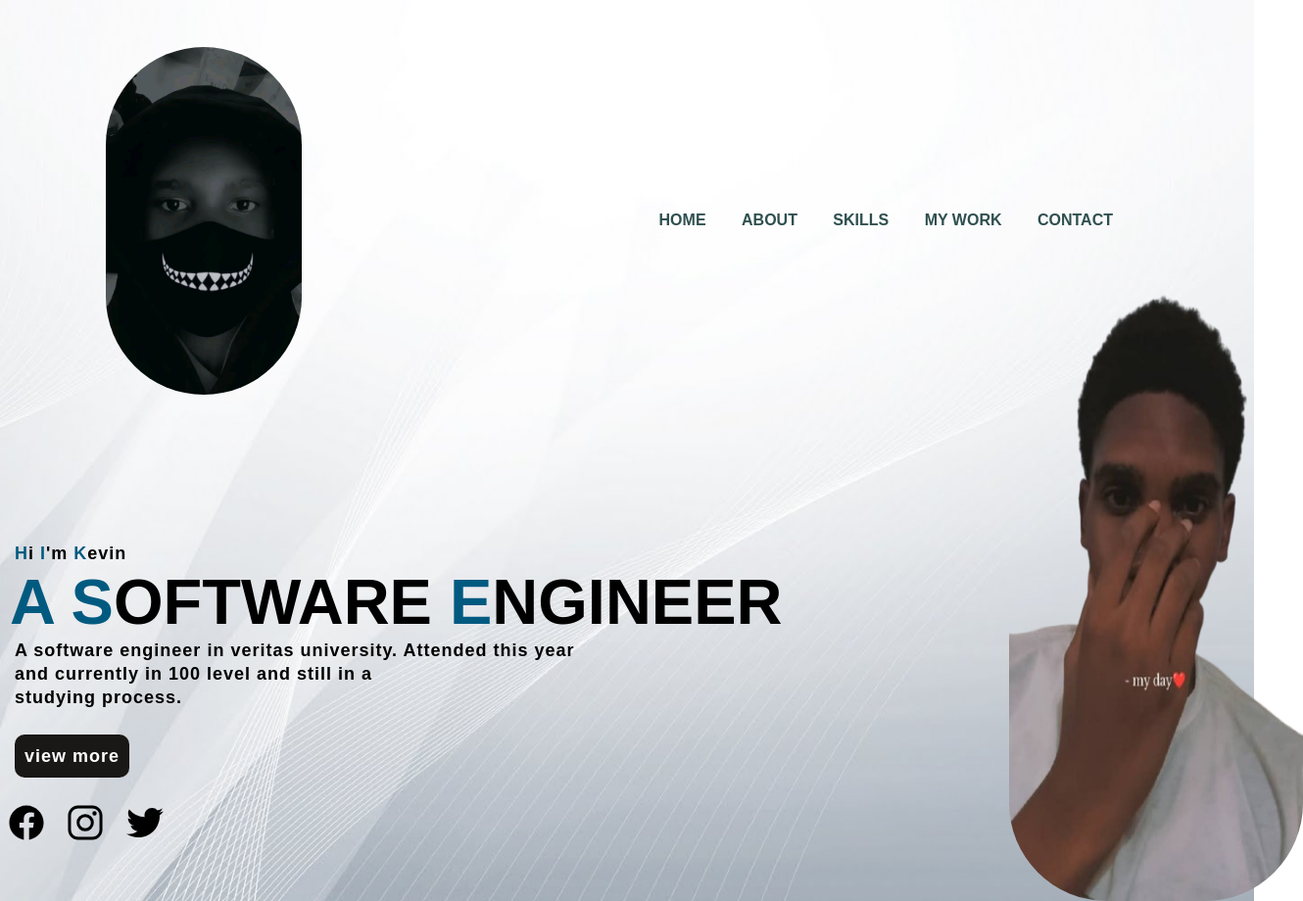
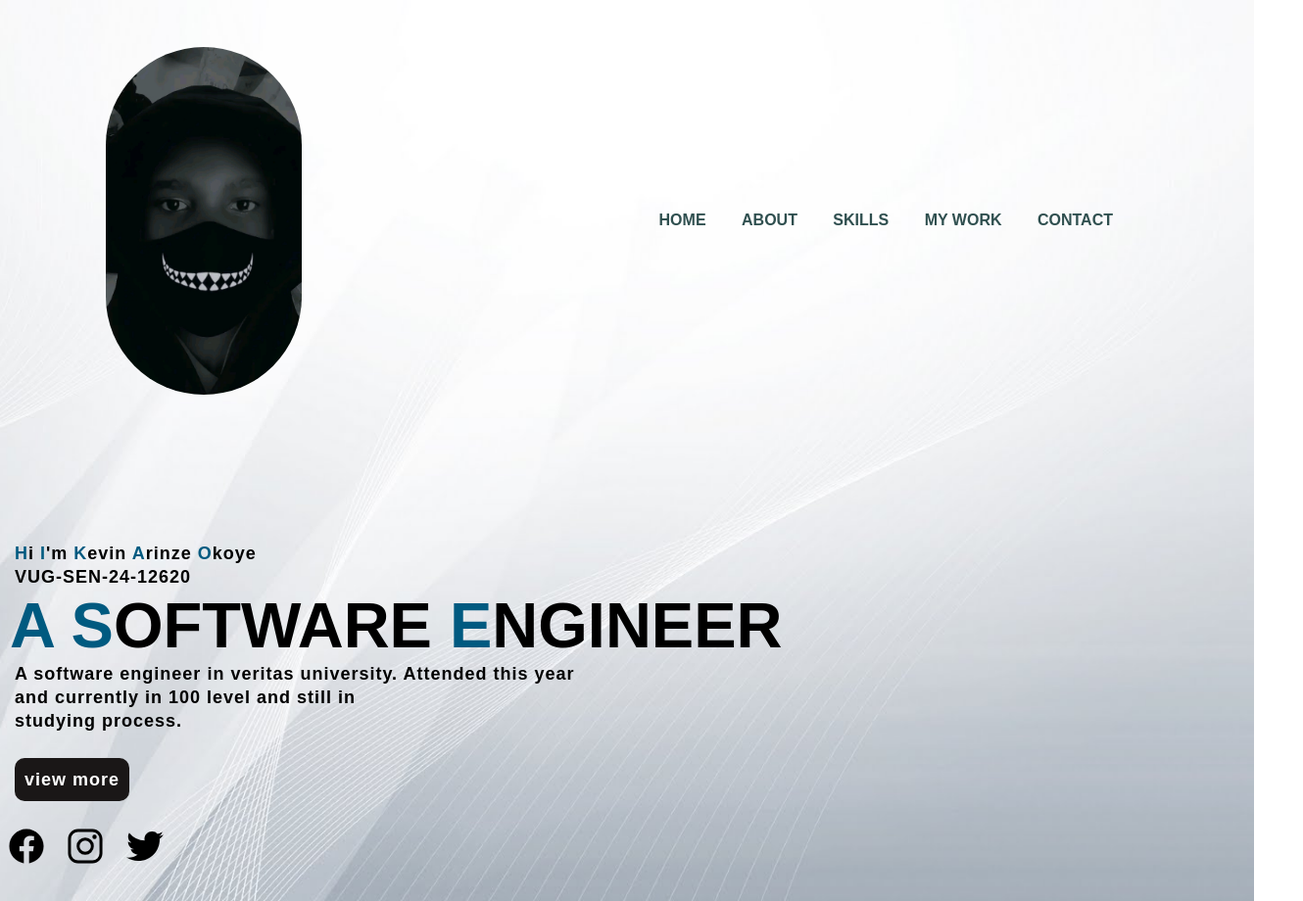
Before and after one commit to calvin1junior/kevin-portofolio, a plain HTML site: page index.html in a window 1280 px wide. Shown: the whole page at 98% size, 1330 px wide, since content can reach past the window. Drawn offline with nearby package versions, Linux system fonts and the light colour scheme.

Commit message:
index.html

```diff
--- a/index.html
+++ b/index.html
@@ -20,15 +20,12 @@
         </ul>
       </div>
       <div class="info">
-        <h3><span>H</span>i <span>I</span>'m  <span>K</span>evin</h3>
+        <h3><span>H</span>i <span>I</span>'m  <span>K</span>evin <SPAN>A</SPAN>rinze <span>O</span>koye </h3>
+        <h3>VUG-SEN-24-12620</h3>
       <h1><span>A</span> <span>S</span>OFTWARE <span>E</span>NGINEER</h1>
       <h3> A software engineer in veritas university. Attended this year <br>
-        and currently in 100 level and still in a <br>studying process. <br>
-        <a href ="#"class = "sign">view more</a>
-    </div>
-
-    <div class="image">
-        <img src="img/myself2.png" class="girl">
+        and currently in 100 level and still in <br>studying process. <br>
+        <a href ="about.html"class = "sign">view more</a>
     </div>
     <div class="icon">
       <a href="https://www.facebook.com/kevin.okoye.3950"><ion-icon name="logo-facebook"></ion-icon></a> &nbsp;
```
